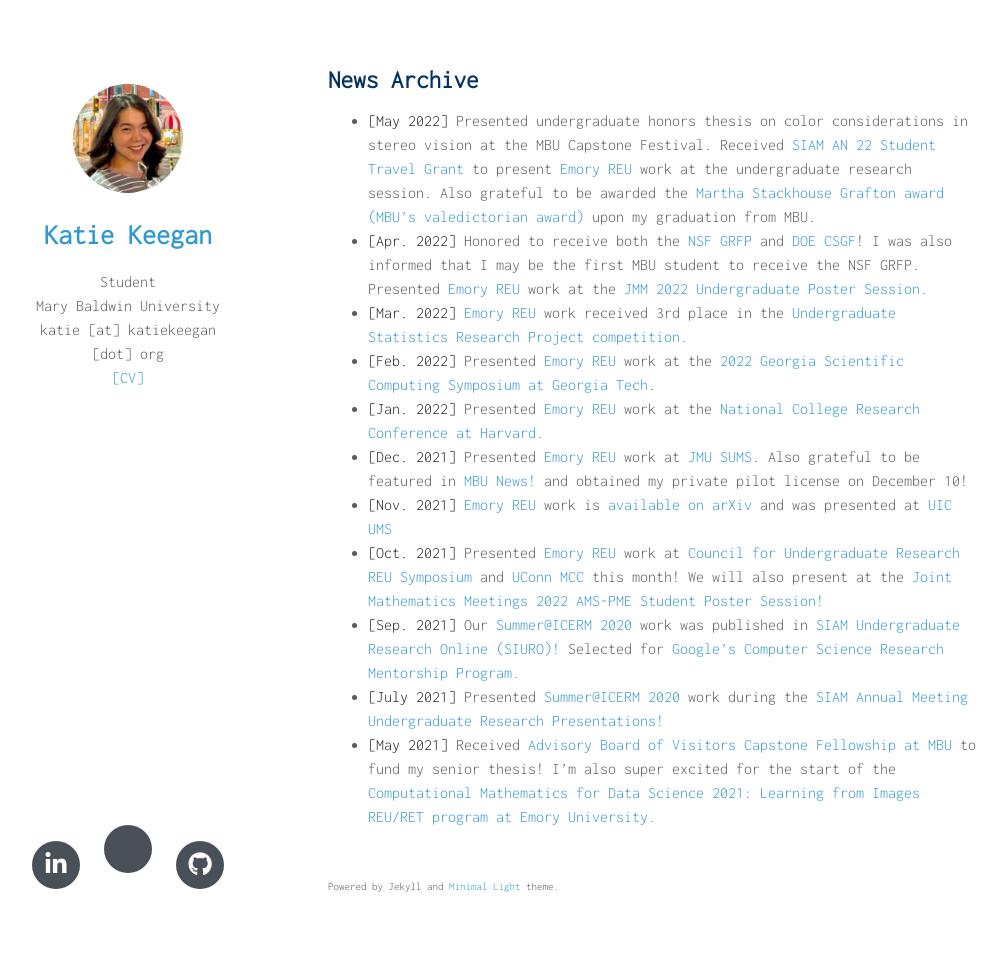
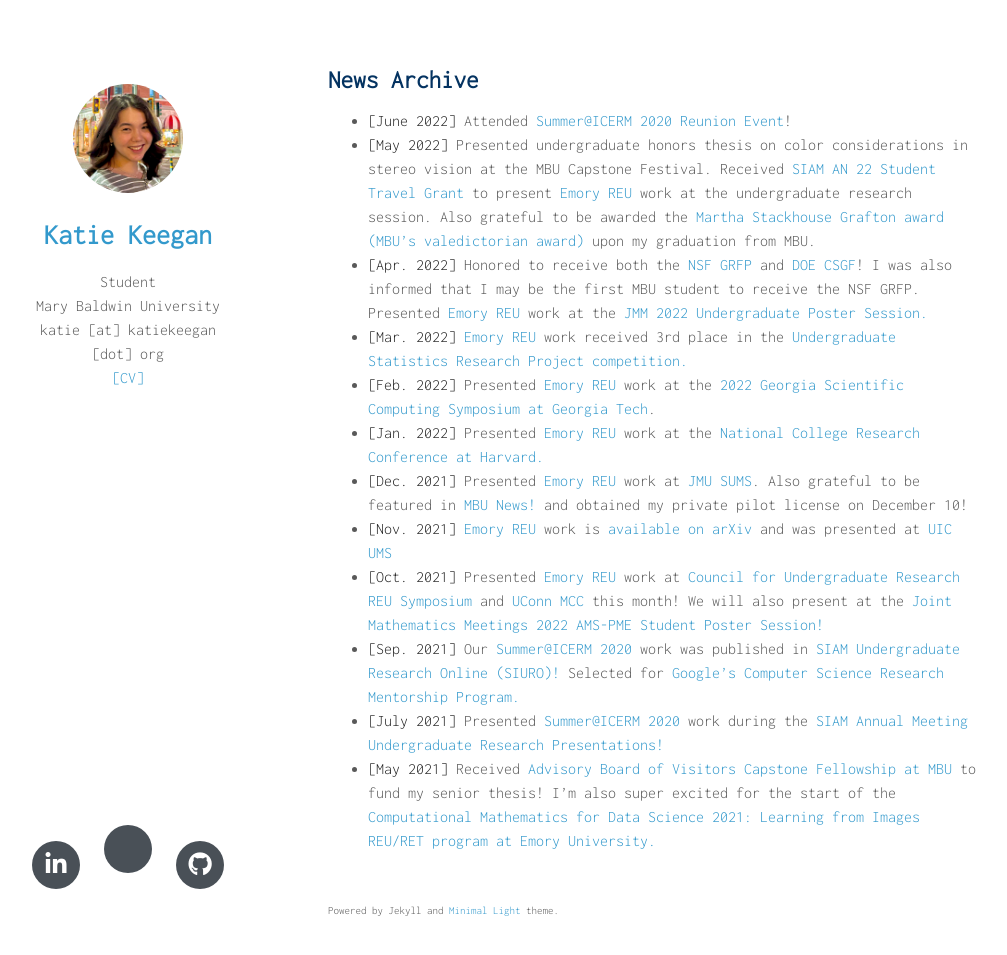
Before and after one commit to katiekeegan/katiekeegan, a Jekyll site: the page built from news.md, in a window 1280 px wide and 991 px high. Shown: the top 955 px of the window, without its empty margins (142-1149 px from the left). Built offline with Jekyll 4.4.1, drawn with Linux system fonts in a browser that asks for light colours; nearby versions of some CDN libraries; a style sheet for code colours, icons or effects is not loaded; our own code applies the rules of GitHub Pages for plain Markdown files.

Commit message:
Update news.md

```diff
--- a/news.md
+++ b/news.md
@@ -3,6 +3,7 @@ layout: homepage
 ---
 
 ## News Archive
+- **[June 2022]**  Attended [Summer@ICERM 2020 Reunion Event](https://www.google.com/search?q=icerm+2020+reunion&oq=icerm+2020+reunion&aqs=chrome..69i57j69i61.1755j0j1&sourceid=chrome&ie=UTF-8)!
 - **[May 2022]**  Presented undergraduate honors thesis on color considerations in stereo vision at the MBU Capstone Festival. Received [SIAM AN 22 Student Travel Grant](https://www.siam.org/conferences/conference-support/siam-student-travel-awards) to present [Emory REU](http://www.mathcs.emory.edu/site/scicomp/REURET/) work at the undergraduate research session. Also grateful to be awarded the [Martha Stackhouse Grafton award (MBU's valedictorian award)](https://marybaldwin.edu/news/2022/05/18/mbufamily-celebrates-commencement-2022/) upon my graduation from MBU.
 - **[Apr. 2022]** Honored to receive both the [NSF GRFP](https://www.research.gov/grfp/AwardeeList.do?method=loadAwardeeList) and [DOE CSGF](https://www.krellinst.org/csgf/)! I was also informed that I may be the first MBU student to receive the NSF GRFP. Presented [Emory REU](http://www.mathcs.emory.edu/site/scicomp/REURET/) work at the [JMM 2022 Undergraduate Poster Session.](https://meetings.ams.org/math/jmm2022/meetingapp.cgi/Paper/8333)
 - **[Mar. 2022]** [Emory REU](http://www.mathcs.emory.edu/site/scicomp/REURET/) work received 3rd place in the [Undergraduate Statistics Research Project competition.](https://www.causeweb.org/usproc/usresp/2021/fall/winners)
```
